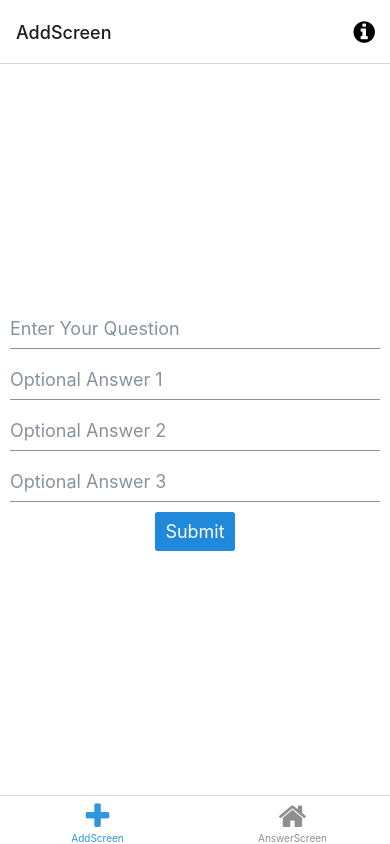
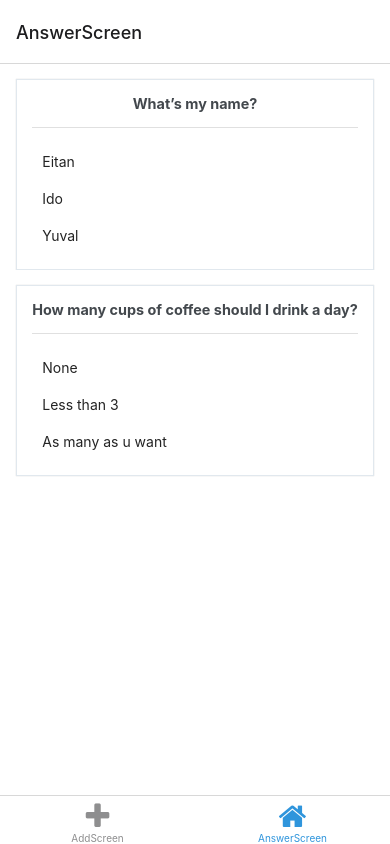
Before and after one commit to eitangueron/tengo-milab, a React Native app: screen / in a window 390 px wide. Built offline with nearby package versions, Linux system fonts and the light colour scheme; what expo-linking would draw is missing.

Commit message:
basic color precent

```diff
--- a/components/OptionsQuestion.tsx
+++ b/components/OptionsQuestion.tsx
@@ -44,7 +44,7 @@ export default function OptionsQuestion({
               {option.text}
             </Text>
               {answered ? <Text style={styles.option}> Answers: {option.count}</Text> : null}
-            {answered ? <Text style={styles.option}>Precent: {calcOptionPrcentage(option.count)}%</Text> : null}
+            {answered ? <Text style={{...styles.precent, width:calcOptionPrcentage(option.count) + '%' }}>{calcOptionPrcentage(option.count)}%</Text> : null}
           </>
         ))}
       </Card>
@@ -62,4 +62,12 @@ const styles = StyleSheet.create({
     // textAlign: "center",
     margin: 10,
   },
+  precent: {
+    // textAlign: "center",
+    // fontSize:12,
+    backgroundColor: 'green',
+    width: '30%',
+    opacity:0.7,
+  },
+
 });
--- a/navigation/index.tsx
+++ b/navigation/index.tsx
@@ -59,7 +59,7 @@ function BottomTabNavigator() {
 
   return (
     <BottomTab.Navigator
-      initialRouteName="AddScreen"
+      initialRouteName="AnswerScreen"
       screenOptions={{
         tabBarActiveTintColor: Colors[colorScheme].tint,
       }}>
```
